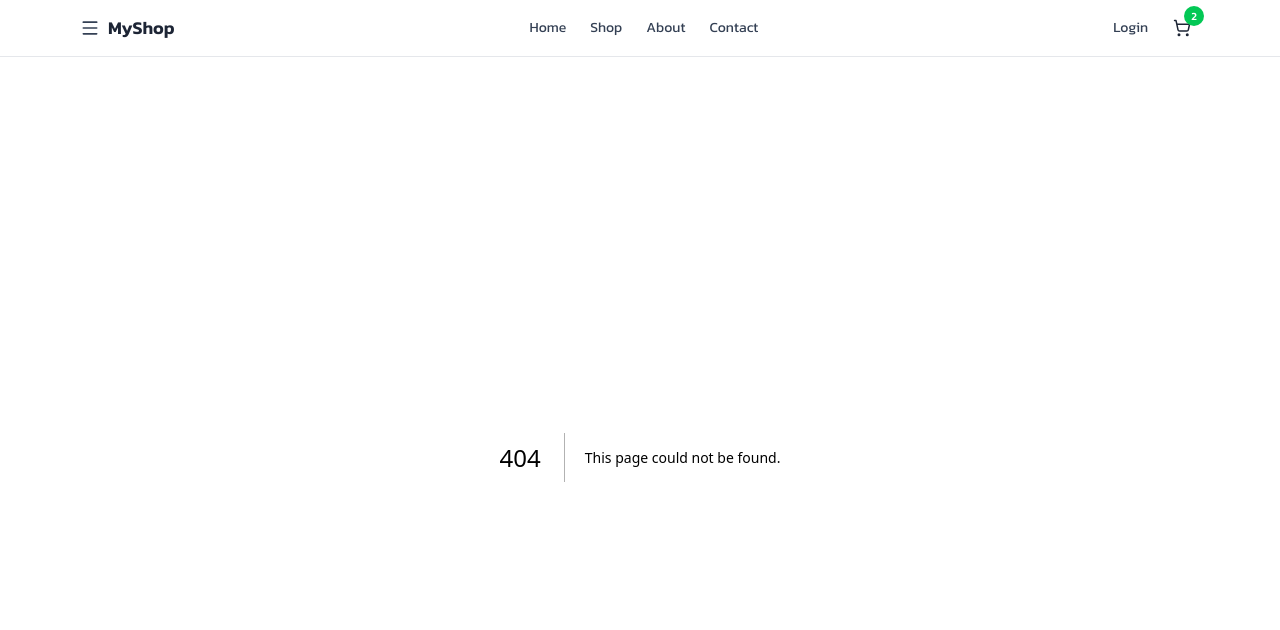
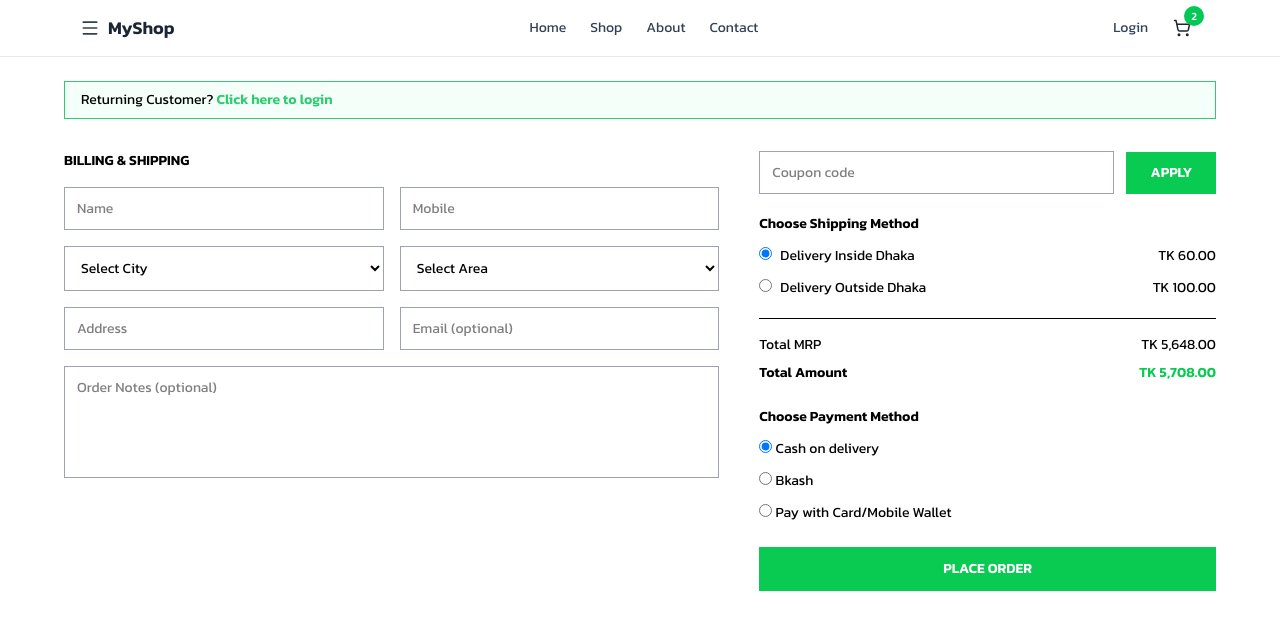
Before and after one commit to findrmeet/ecommerce-cart, a Next.js app: page /checkout in a window 1280 px wide. Before the commit this address had no page. Shown: the top 630 px of the page. Built offline with nearby package versions, Linux system fonts and the light colour scheme.

Commit message:
checkout form added

```diff
--- a/package.json
+++ b/package.json
@@ -12,7 +12,8 @@
     "lucide-react": "^0.562.0",
     "next": "16.1.1",
     "react": "19.2.3",
-    "react-dom": "19.2.3"
+    "react-dom": "19.2.3",
+    "react-hook-form": "^7.69.0"
   },
   "devDependencies": {
     "@tailwindcss/postcss": "^4",
--- /dev/null
+++ b/src/app/checkout/page.tsx
@@ -0,0 +1,5 @@
+import CheckoutForm from "@/components/CheckoutForm";
+
+export default function CheckoutPage() {
+  return <CheckoutForm />;
+}
--- a/src/app/globals.css
+++ b/src/app/globals.css
@@ -3,5 +3,16 @@
   font-family: "Kanit", sans-serif;
 }
 
+@import "tailwindcss";
 
-@import "tailwindcss";
+.input {
+  width: 100%;
+  border: 1px solid #9ca3af;
+  padding: 10px 12px;
+  font-size: 14px;
+  outline: none;
+}
+
+.input:focus {
+  border-color: #0acb52;
+}
--- /dev/null
+++ b/src/components/CheckoutForm.tsx
@@ -0,0 +1,173 @@
+"use client";
+
+import { useForm } from "react-hook-form";
+
+type FormValues = {
+  name: string;
+  mobile: string;
+  city: string;
+  area: string;
+  address: string;
+  email?: string;
+  notes?: string;
+  coupon?: string;
+  shipping: "inside" | "outside";
+  payment: "cod" | "bkash" | "card";
+};
+
+export default function CheckoutForm() {
+  const { register, handleSubmit, watch } = useForm<FormValues>({
+    defaultValues: {
+      shipping: "inside",
+      payment: "cod",
+    },
+  });
+
+  const shipping = watch("shipping");
+
+  const onSubmit = (data: FormValues) => {
+    console.log(data);
+  };
+
+  return (
+    <form onSubmit={handleSubmit(onSubmit)} className="max-w-300 mx-auto p-6">
+      {/* LOGIN BANNER */}
+      <div className="border border-[#2ecc71] bg-[#f4fff9] px-4 py-2 text-sm mb-8">
+        Returning Customer?{" "}
+        <span className="text-[#2ecc71] font-semibold cursor-pointer">
+          Click here to login
+        </span>
+      </div>
+
+      <div className="grid grid-cols-12 gap-10">
+        {/* LEFT SIDE */}
+        <div className="col-span-7">
+          <h2 className="font-semibold text-sm mb-4">BILLING & SHIPPING</h2>
+
+          <div className="grid grid-cols-2 gap-4 mb-4">
+            <input {...register("name")} placeholder="Name" className="input" />
+            <input
+              {...register("mobile")}
+              placeholder="Mobile"
+              className="input"
+            />
+          </div>
+
+          <div className="grid grid-cols-2 gap-4 mb-4">
+            <select {...register("city")} className="input">
+              <option>Select City</option>
+            </select>
+
+            <select {...register("area")} className="input">
+              <option>Select Area</option>
+            </select>
+          </div>
+
+          <div className="grid grid-cols-2 gap-4 mb-4">
+            <input
+              {...register("address")}
+              placeholder="Address"
+              className="input"
+            />
+            <input
+              {...register("email")}
+              placeholder="Email (optional)"
+              className="input"
+            />
+          </div>
+
+          <textarea
+            {...register("notes")}
+            placeholder="Order Notes (optional)"
+            className="input h-28 resize-none"
+          />
+        </div>
+
+        {/* RIGHT SIDE */}
+        <div className="col-span-5">
+          <div className="flex items-center gap-3 mb-5">
+            <input
+              {...register("coupon")}
+              placeholder="Coupon code"
+              className="input flex-1"
+            />
+            <button
+              type="button"
+              className="bg-[#0ACB52] text-white px-6 py-[11px] text-sm font-semibold"
+            >
+              APPLY
+            </button>
+          </div>
+
+          <h3 className="font-semibold text-sm mb-3">Choose Shipping Method</h3>
+
+          <div className="space-y-3 text-sm mb-5">
+            <label className="flex justify-between">
+              <span>
+                <input
+                  {...register("shipping")}
+                  type="radio"
+                  value="inside"
+                  className="mr-2"
+                />
+                Delivery Inside Dhaka
+              </span>
+              <span>TK 60.00</span>
+            </label>
+
+            <label className="flex justify-between">
+              <span>
+                <input
+                  {...register("shipping")}
+                  type="radio"
+                  value="outside"
+                  className="mr-2"
+                />
+                Delivery Outside Dhaka
+              </span>
+              <span>TK 100.00</span>
+            </label>
+          </div>
+
+          <div className="text-sm space-y-2 border-t pt-4 mb-6">
+            <div className="flex justify-between">
+              <span>Total MRP</span>
+              <span>TK 5,648.00</span>
+            </div>
+
+            <div className="flex justify-between font-semibold">
+              <span>Total Amount</span>
+              <span className="text-[#0ACB52]">
+                TK {shipping === "inside" ? "5,708.00" : "5,748.00"}
+              </span>
+            </div>
+          </div>
+
+          <h3 className="font-semibold text-sm mb-3">Choose Payment Method</h3>
+
+          <div className="space-y-3 text-sm mb-6 flex flex-col">
+            <label>
+              <input {...register("payment")} type="radio" value="cod" /> Cash
+              on delivery
+            </label>
+            <label>
+              <input {...register("payment")} type="radio" value="bkash" />{" "}
+              Bkash
+            </label>
+            <label>
+              <input {...register("payment")} type="radio" value="card" /> Pay
+              with Card/Mobile Wallet
+            </label>
+          </div>
+
+          <button
+            type="submit"
+            className="w-full bg-[#0ACB52] text-white py-3 text-sm font-semibold"
+          >
+            PLACE ORDER
+          </button>
+        </div>
+      </div>
+    </form>
+  );
+}
```
Also changed, not shown: 1 other file (tests, documents, lock files or other folders).
